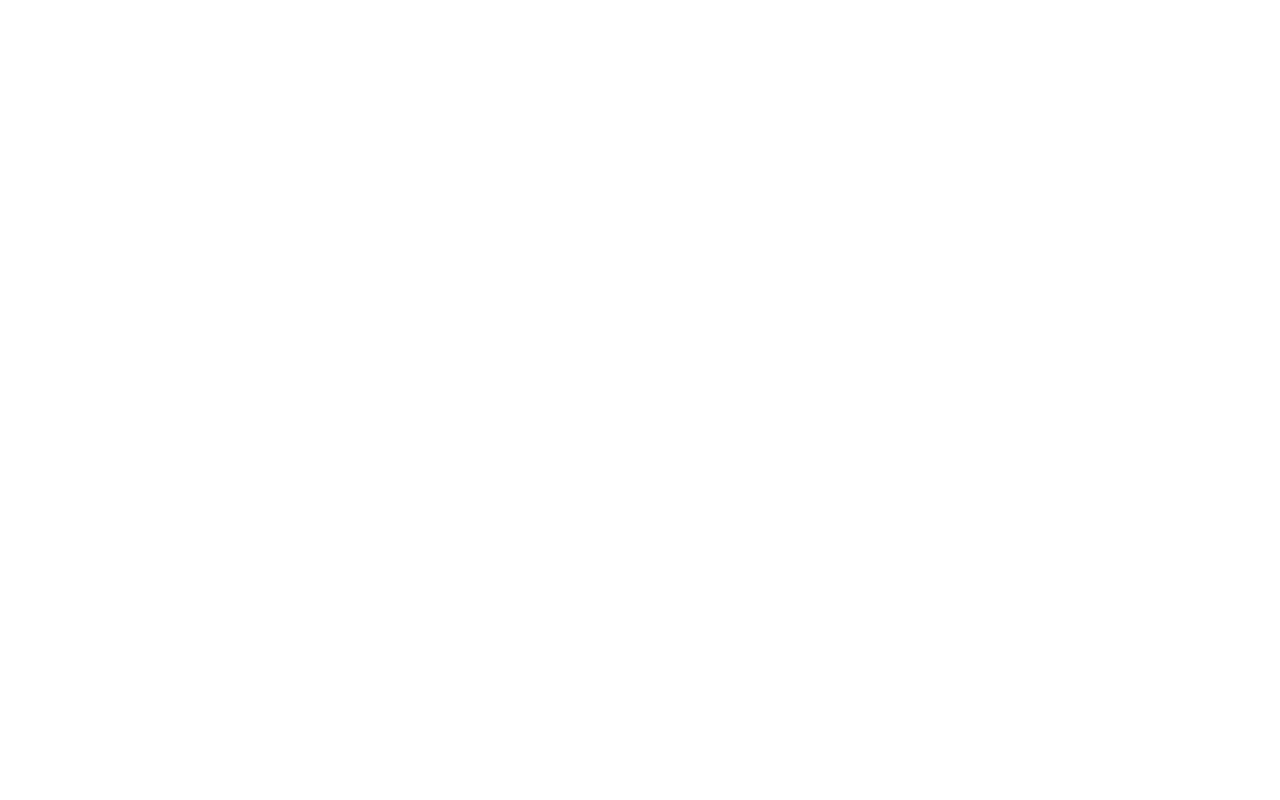
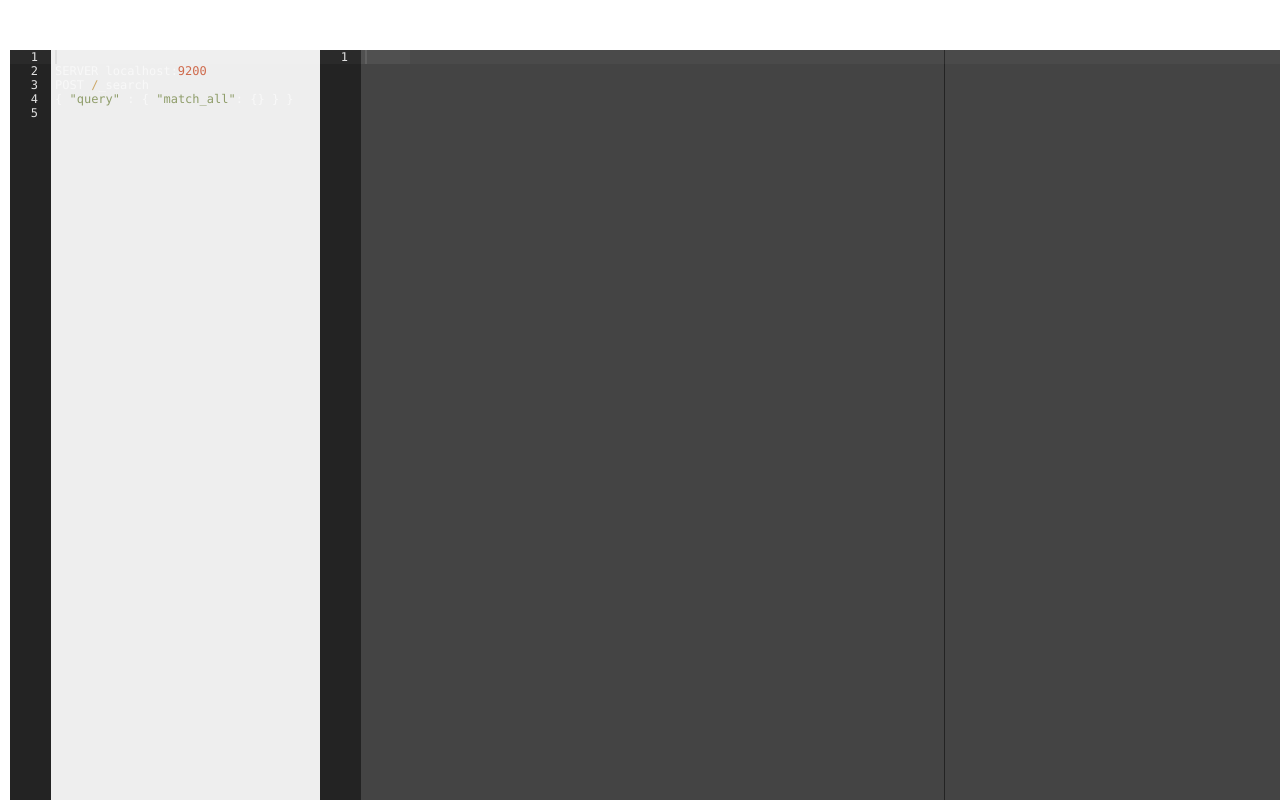
Before and after one commit to Automattic/inquire, a plain HTML site: page index.html in a window 1280 px wide. Drawn offline with Linux system fonts and the light colour scheme.

Commit message:
Add (very) basic CSS. Adjust structure so something can be seen.

```diff
--- /dev/null
+++ b/css/inquire.css
@@ -0,0 +1,49 @@
+
+
+body {
+	overflow: hidden;
+	margin: 0;
+}
+
+div#hist-button {
+
+}
+
+div#help-button {
+
+}
+
+div#editor {
+	position: absolute;
+	top: 50px;
+	left: 10px;
+	width: 400px;
+	height: 100%;
+	background: #EEE;
+}
+
+div#results {
+	position: absolute;
+	top: 50px;
+	left: 320px;
+	width: 100%;
+	height: 100%;
+	background: #444;
+}
+
+div#help {
+	display: none;
+	z-index: 100;
+	margin: 100px;
+	width: 500px;
+	height: 500px;
+	overflow: scroll;
+}
+
+div#history {
+	display: none;
+	z-index: 100;
+	width: 500px;
+	height: 500px;
+	overflow: scroll;
+}
--- a/index.html
+++ b/index.html
@@ -1,9 +1,15 @@
 <html>
 <head>
 <link href="css/eggplant/jquery-ui-1.10.4.custom.css" rel="stylesheet">
+<link href="css/inquire.css" rel="stylesheet">
 </head>
 <body>
-	<div id="editor">{ "query" : { "match_all": {} } }</div>
+	<div id="editor">
+SERVER localhost:9200
+POST /_search
+{ "query" : { "match_all": {} } }
+</div>
+	<div id="results"></div>
 	<div id="help">
 
 	</div>
@@ -28,6 +34,11 @@
 	editor.setTheme("ace/theme/twilight");
 	var JavaScriptMode = require("ace/mode/javascript").Mode;
 	editor.getSession().setMode(new JavaScriptMode());
+
+	var results = ace.edit("results");
+	results.setTheme("ace/theme/twilight");
+	var JavaScriptMode = require("ace/mode/javascript").Mode;
+	results.getSession().setMode(new JavaScriptMode());
 </script>
 
 </html>
```
